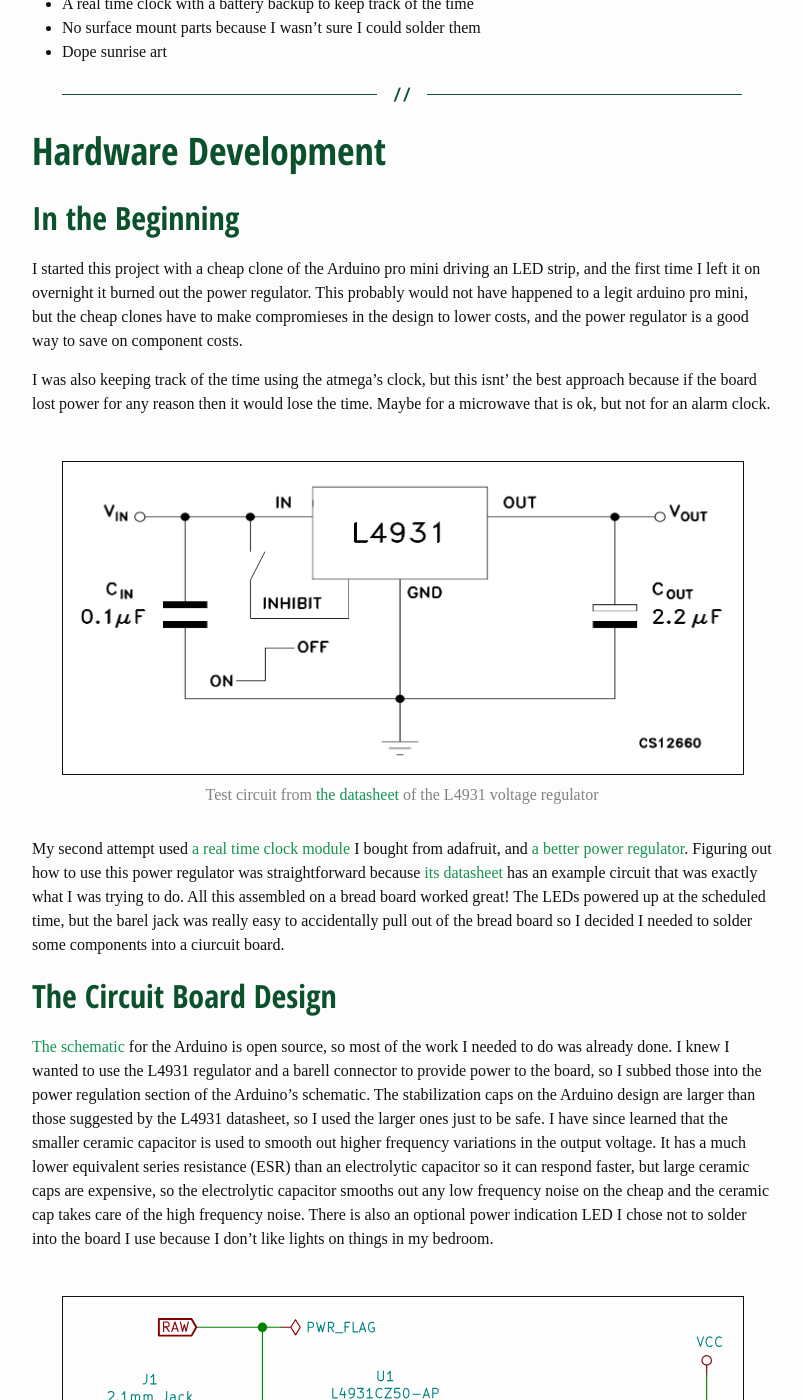
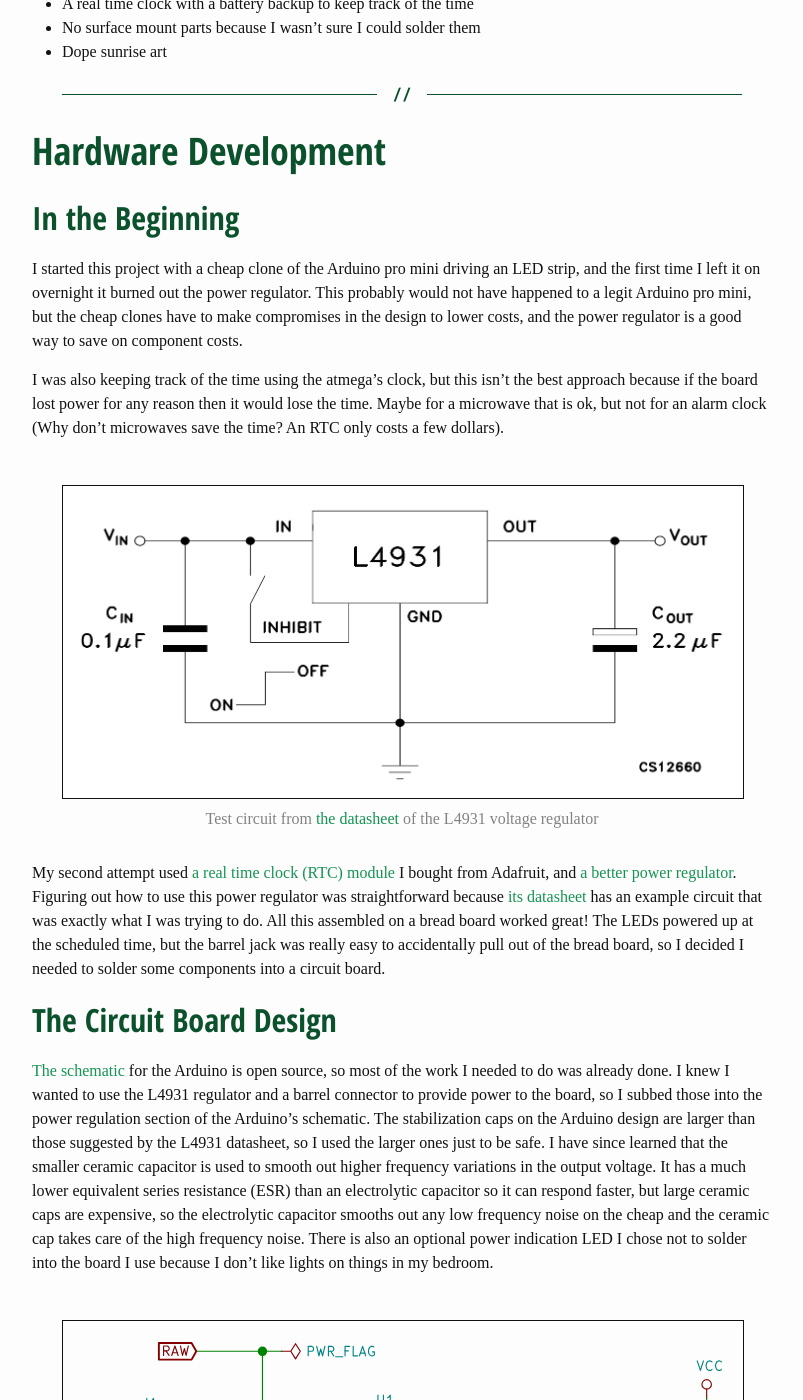
Before and after one commit to tyehle/tyehle.github.io, a Jekyll site: the page built from _posts/2020-05-07-sunrise.md, in a window 1280 px wide and 1400 px high, scrolled down 724 px. Shown: the whole window, without its empty margins (238-1041 px from the left). Built offline with Jekyll 4.4.1, drawn with Linux system fonts in a browser that asks for light colours; some web fonts are replaced; some of the changed text lies outside the part shown.

Commit message:
spelling fixes

```diff
--- a/_posts/2020-05-07-sunrise.md
+++ b/_posts/2020-05-07-sunrise.md
@@ -25,21 +25,21 @@ The board is powered by an Atmega 238 and has, in no particular order:
 
 ## In the Beginning
 
-I started this project with a cheap clone of the Arduino pro mini driving an LED strip, and the first time I left it on overnight it burned out the power regulator. This probably would not have happened to a legit arduino pro mini, but the cheap clones have to make compromieses in the design to lower costs, and the power regulator is a good way to save on component costs.
+I started this project with a cheap clone of the Arduino pro mini driving an LED strip, and the first time I left it on overnight it burned out the power regulator. This probably would not have happened to a legit Arduino pro mini, but the cheap clones have to make compromises in the design to lower costs, and the power regulator is a good way to save on component costs.
 
-I was also keeping track of the time using the atmega's clock, but this isnt' the best approach because if the board lost power for any reason then it would lose the time. Maybe for a microwave that is ok, but not for an alarm clock.
+I was also keeping track of the time using the atmega's clock, but this isn't the best approach because if the board lost power for any reason then it would lose the time. Maybe for a microwave that is ok, but not for an alarm clock (Why don't microwaves save the time? An RTC only costs a few dollars).
 
 {% include image.html
     img="/resources/sunrise/ldo-example.png"
     caption="Test circuit from <a href='https://www.st.com/resource/en/datasheet/l4931.pdf#page=6'>the datasheet</a> of the L4931 voltage regulator"
 %}
 
-My second attempt used [a real time clock module](https://www.adafruit.com/product/3296) I bought from adafruit, and [a better power regulator](https://www.mouser.com/ProductDetail/511-L4931CZ50-AP). Figuring out how to use this power regulator was straightforward because [its datasheet](https://www.st.com/resource/en/datasheet/l4931.pdf#page=6) has an example circuit that was exactly what I was trying to do. All this assembled on a bread board worked great! The LEDs powered up at the scheduled time, but the barel jack was really easy to accidentally pull out of the bread board so I decided I needed to solder some components into a ciurcuit board.
+My second attempt used [a real time clock (RTC) module](https://www.adafruit.com/product/3296) I bought from Adafruit, and [a better power regulator](https://www.mouser.com/ProductDetail/511-L4931CZ50-AP). Figuring out how to use this power regulator was straightforward because [its datasheet](https://www.st.com/resource/en/datasheet/l4931.pdf#page=6) has an example circuit that was exactly what I was trying to do. All this assembled on a bread board worked great! The LEDs powered up at the scheduled time, but the barrel jack was really easy to accidentally pull out of the bread board, so I decided I needed to solder some components into a circuit board.
 
 
 ## The Circuit Board Design
 
-[The schematic](https://www.arduino.cc/en/uploads/Main/Arduino-Pro-Mini-schematic.pdf) for the Arduino is open source, so most of the work I needed to do was already done. I knew I wanted to use the L4931 regulator and a barell connector to provide power to the board, so I subbed those into the power regulation section of the Arduino's schematic. The stabilization caps on the Arduino design are larger than those suggested by the L4931 datasheet, so I used the larger ones just to be safe. I have since learned that the smaller ceramic capacitor is used to smooth out higher frequency variations in the output voltage. It has a much lower equivalent series resistance (ESR) than an electrolytic capacitor so it can respond faster, but large ceramic caps are expensive, so the electrolytic capacitor smooths out any low frequency noise on the cheap and the ceramic cap takes care of the high frequency noise. There is also an optional power indication LED I chose not to solder into the board I use because I don't like lights on things in my bedroom.
+[The schematic](https://www.arduino.cc/en/uploads/Main/Arduino-Pro-Mini-schematic.pdf) for the Arduino is open source, so most of the work I needed to do was already done. I knew I wanted to use the L4931 regulator and a barrel connector to provide power to the board, so I subbed those into the power regulation section of the Arduino's schematic. The stabilization caps on the Arduino design are larger than those suggested by the L4931 datasheet, so I used the larger ones just to be safe. I have since learned that the smaller ceramic capacitor is used to smooth out higher frequency variations in the output voltage. It has a much lower equivalent series resistance (ESR) than an electrolytic capacitor so it can respond faster, but large ceramic caps are expensive, so the electrolytic capacitor smooths out any low frequency noise on the cheap and the ceramic cap takes care of the high frequency noise. There is also an optional power indication LED I chose not to solder into the board I use because I don't like lights on things in my bedroom.
 
 {% include image.html
     width="100%"
```
Also changed, not shown: other parts of _posts/2020-05-07-sunrise.md (+2 -2 lines).
